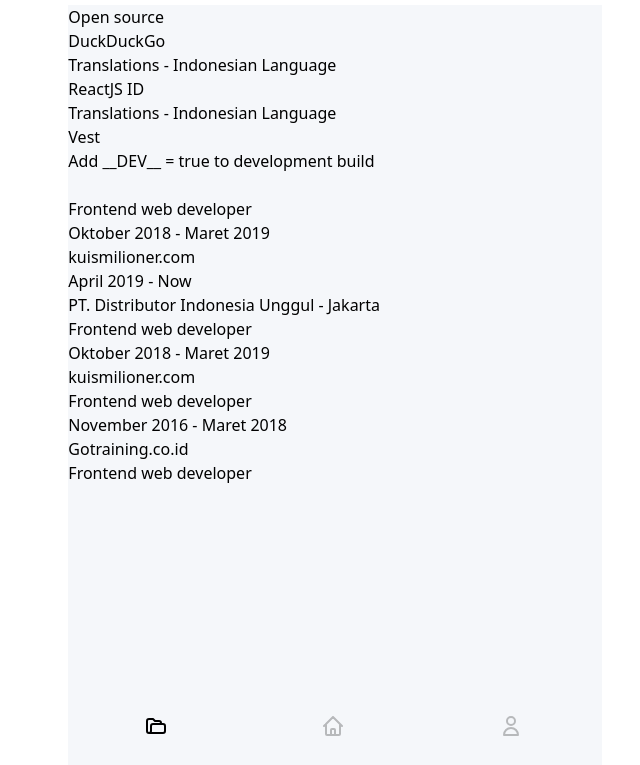
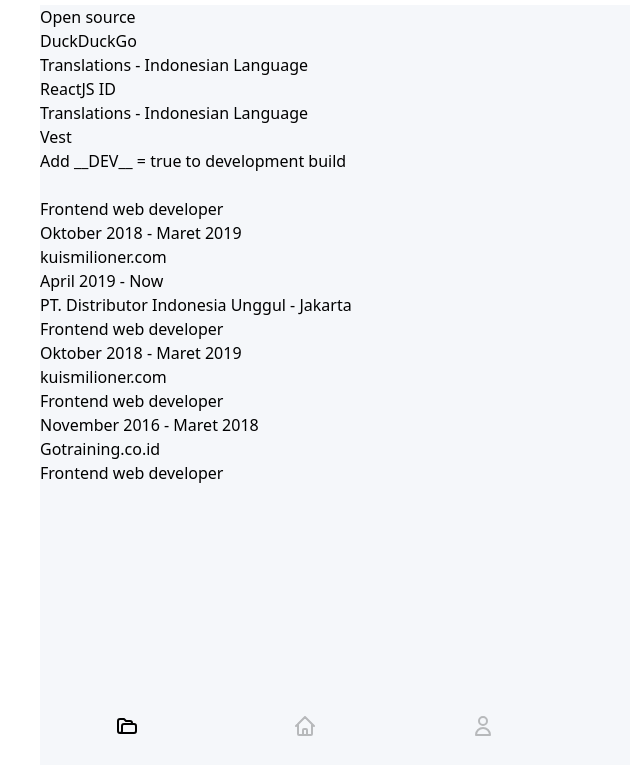
Before and after one commit to gaweki/gaweki.github.io, a Gatsby site: page /projects in a window 1280 px wide. Shown: the part 35-800 px from the top of the page, without its empty margins (305-945 px from the left). Built offline with nearby package versions, Linux system fonts and the light colour scheme; Gatsby itself is replaced by a stand-in of ours.

Commit message:
style: Fix style projects main

```diff
--- a/src/pages/projects.jsx
+++ b/src/pages/projects.jsx
@@ -10,7 +10,7 @@
 const Projects = () => {
   return (
     <>
-      <main className="bg-blue-150 w-5/12 h-screen mx-auto">
+      <main className="bg-blue-150 w-container h-screen mx-auto">
         <SEO
           title="Projects"
           description="My works"
```
